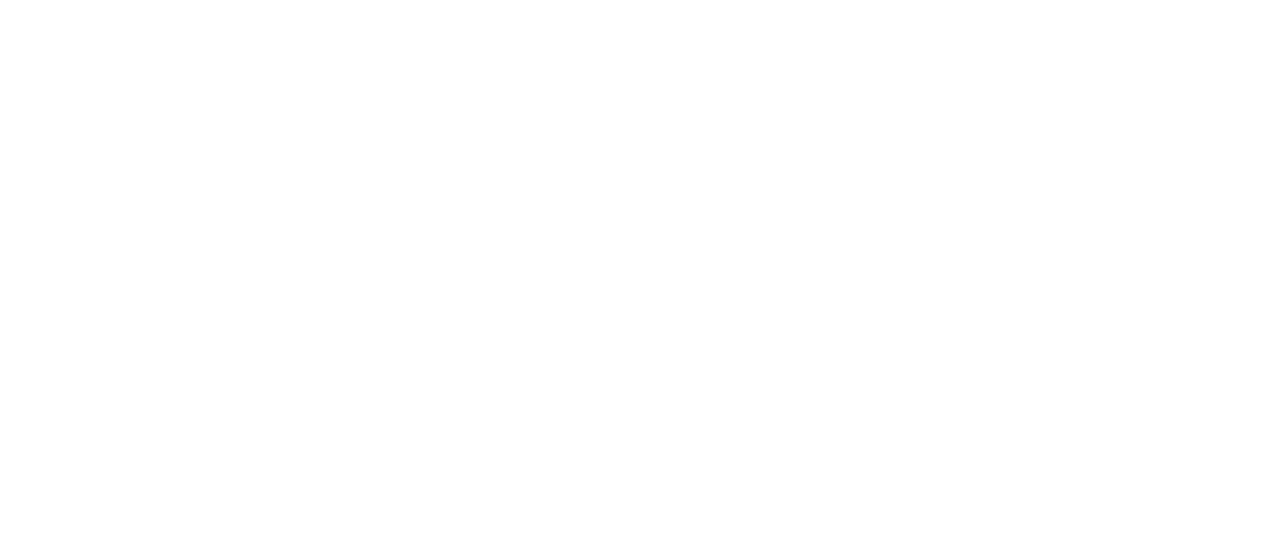
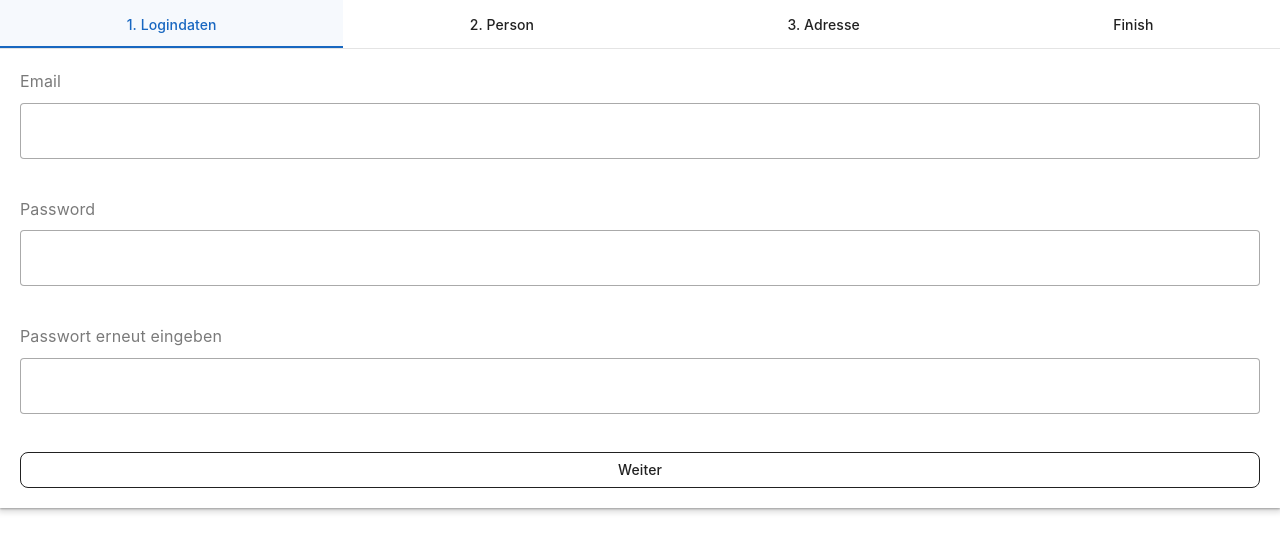
Before and after one commit to SE-Team-E1/SE-SubscriptionGuard, a Vue app in the folder src/frontend/: page /register in a window 1280 px wide. Before the commit this address had no page. Shown: the top 552 px of the page. Built offline with nearby package versions, Linux system fonts and the light colour scheme; the HTML template or start-up script is replaced by a standard one.

Commit message:
Implemented frontend for register

```diff
--- /dev/null
+++ b/src/frontend/src/feature/login/view/RegisterView.vue
@@ -0,0 +1,77 @@
+<template>
+    <v-sheet elevation="2">
+    <v-tabs v-model="tab" color="primary" grow>
+        <v-tab value="one">1. Logindaten</v-tab>
+        <v-tab value="two">2. Person</v-tab>
+        <v-tab value="three">3. Adresse</v-tab>
+        <v-tab value="four">Finish</v-tab>
+    </v-tabs>
+
+    <v-divider></v-divider>
+
+    <v-tabs-window v-model="tab">
+        <v-tabs-window-item value="one">
+            <v-sheet class="pa-5">
+                <v-form>
+                    <v-label class="mb-2">Email</v-label>
+                    <v-text-field class="mb-4" variant="outlined" required></v-text-field>
+                    <v-label class="mb-2">Password</v-label>
+                    <v-text-field class="mb-4" variant="outlined" type="password" required></v-text-field>
+                    <v-label class="mb-2">Passwort erneut eingeben</v-label>
+                    <v-text-field class="mb-4" variant="outlined" type="password" required></v-text-field>
+                    <v-btn rounded="lg" block type="button" variant="outlined" @click="tab = 'two'">Weiter</v-btn>
+                </v-form>
+            </v-sheet>
+        </v-tabs-window-item>
+
+        <v-tabs-window-item value="two">
+            <v-sheet class="pa-5">
+                <v-form>
+                    <v-label class="mb-2">Vorname</v-label>
+                    <v-text-field class="mb-4" variant="outlined" required></v-text-field>
+                    <v-label class="mb-2">Nachname</v-label>
+                    <v-text-field class="mb-4" variant="outlined"></v-text-field>
+                    <v-label class="mb-2">Telefonnummer</v-label>
+                    <v-text-field class="mb-4" variant="outlined"></v-text-field>
+                    <v-btn rounded="lg" block type="button" variant="outlined" @click="tab = 'three'">Weiter</v-btn>
+                </v-form>
+            </v-sheet>
+        </v-tabs-window-item>
+
+        <v-tabs-window-item value="three">
+            <v-sheet class="pa-5">
+                <v-form>
+                    <v-label class="mb-2">Strasse</v-label>
+                    <v-text-field class="mb-4" variant="outlined"></v-text-field>
+                    <v-label class="mb-2">Hausnummer</v-label>
+                    <v-text-field class="mb-4" variant="outlined"></v-text-field>
+                    <v-label class="mb-2">Land</v-label>
+                    <v-text-field class="mb-4" variant="outlined"></v-text-field>
+                    <v-label class="mb-2">PLZ</v-label>
+                    <v-text-field class="mb-4" variant="outlined"></v-text-field>
+                    <v-btn rounded="lg" block type="button" variant="outlined" @click="tab = 'four'">Weiter</v-btn>
+                </v-form>
+            </v-sheet>
+        </v-tabs-window-item>
+
+        <v-tabs-window-item value="four">
+            <v-sheet class="pa-5">
+                <div class="h-100 text-center d-none" id="waitingForResponse">
+                    <h2 class="mt-16 mb-0" style="font-size: xx-large;"><b>Verarbeitung...</b></h2>
+                    <h4 class="mb-16 mt-0">Bitte haben sie einen Augenblick Geduld</h4>
+                </div>
+                <div class="h-100 text-center" id="afterSuccess">
+                    <h2 class="mt-16 mb-0" style="font-size: xx-large;"><b>Herzlich Willkommen</b></h2>
+                    <h4 class="mb-16 mt-0">Registrierung erfolgreich</h4>
+                    <v-btn rounded="lg" block type="button" variant="outlined" @click="$router.push('/login')">Weiter</v-btn>
+                </div>
+            </v-sheet>
+        </v-tabs-window-item>
+    </v-tabs-window>
+    </v-sheet>
+</template>
+<script setup>
+  import { ref } from 'vue'
+
+  const tab = ref('one')
+</script>
--- a/src/frontend/src/router/index.ts
+++ b/src/frontend/src/router/index.ts
@@ -8,7 +8,12 @@
       name: 'login',
       component: () => import('../feature/login/view/LoginView.vue'),
       meta: { pageTitle: 'Login' },
-
+    },
+    {
+      path: '/register',
+      name: 'register',
+      component: () => import('../feature/login/view/RegisterView.vue'),
+      meta: { pageTitle: 'Registrieren' },
     }
   ],
 })
```
